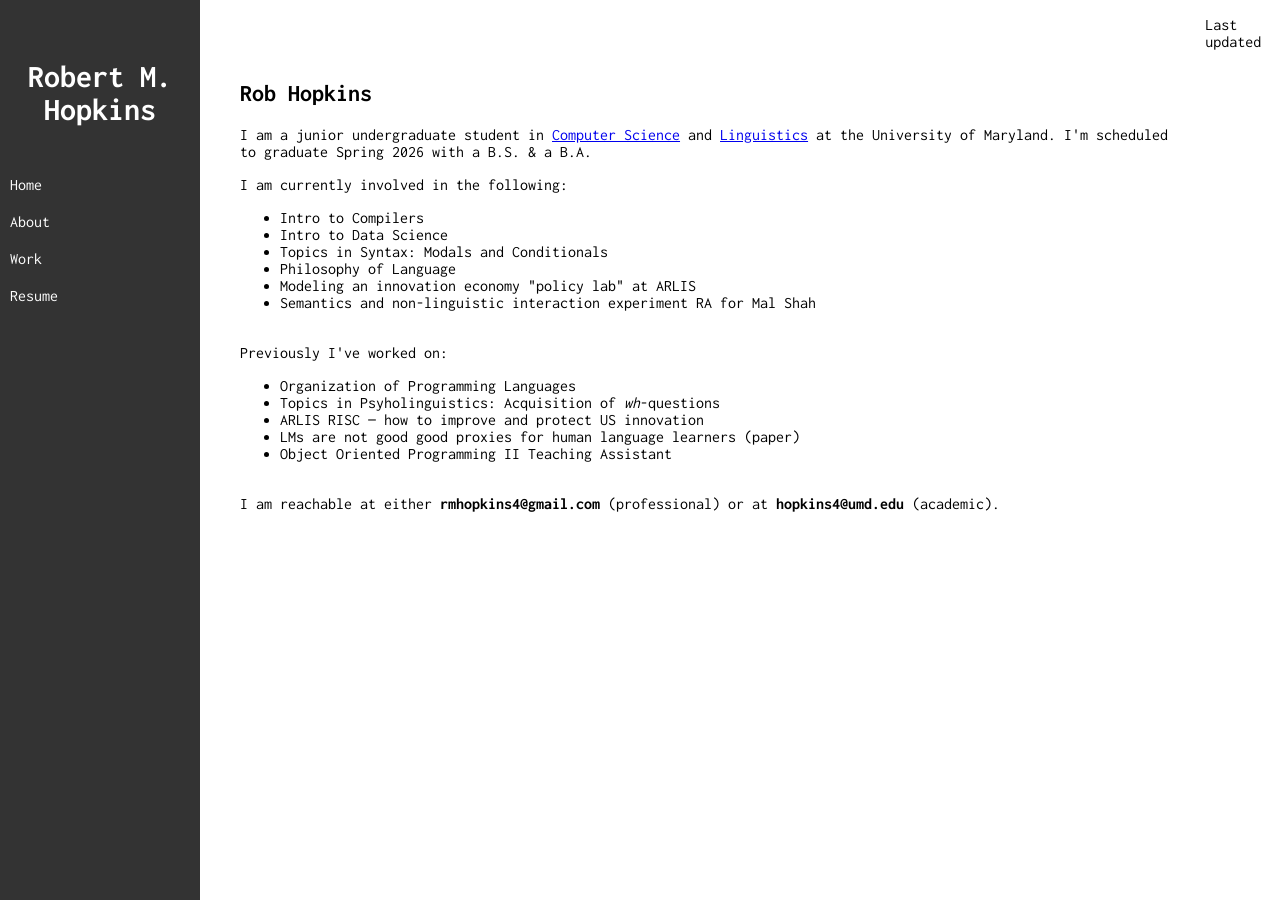
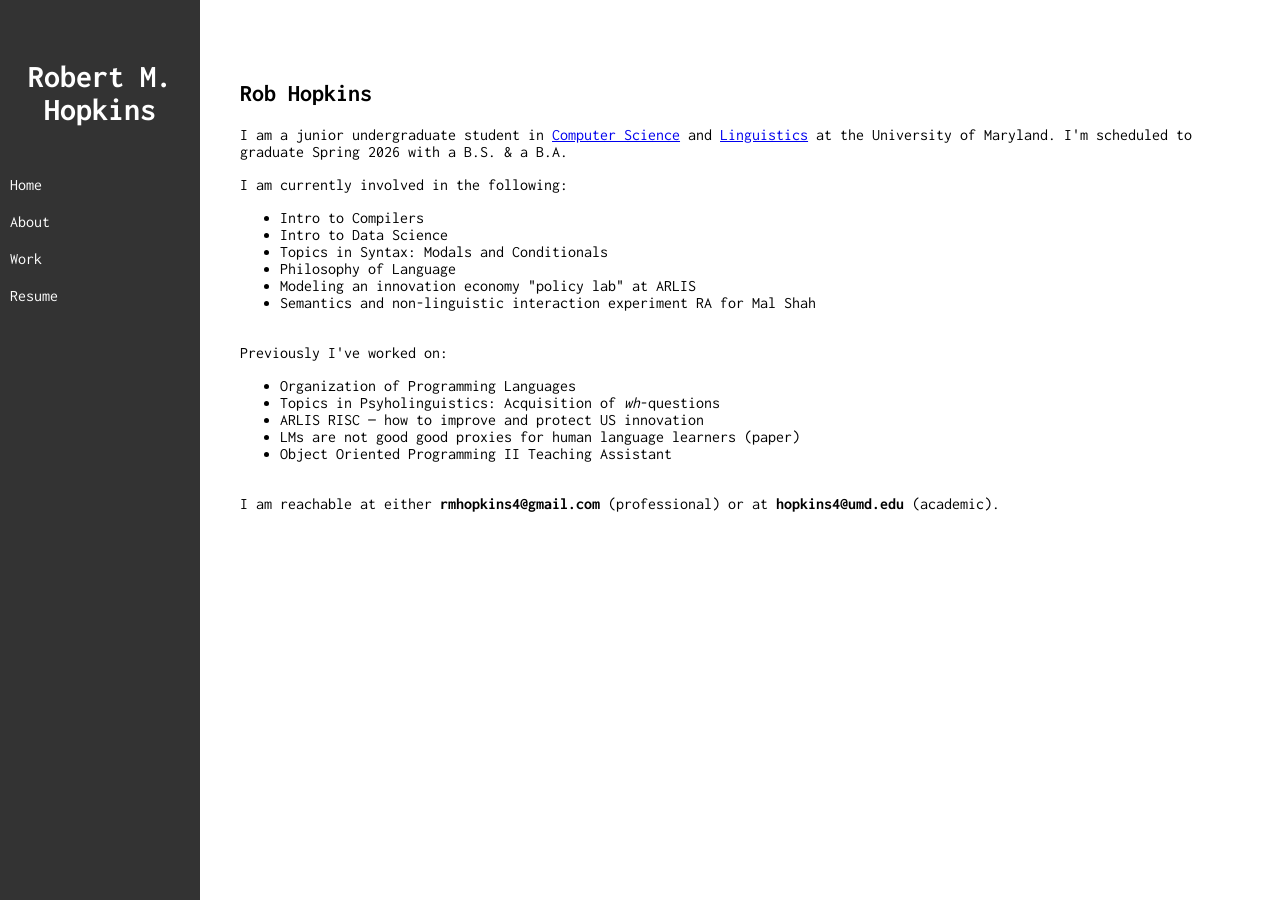
Before and after one commit to rmhopkins4/rmhopkins4.github.io, a Jekyll site: the page built from index.html, in a window 1280 px wide. Built offline with Jekyll 4.4.1, drawn with Linux system fonts in a browser that asks for light colours.

Commit message:
Update default.html

```diff
--- a/_layouts/default.html
+++ b/_layouts/default.html
@@ -16,9 +16,10 @@
   </head>
   <body>
     {% include sidebar.html %}
-    <main>{{ content }}</main>
-
-    <p>Last updated {{page.last_modified | date: "%B %-d, %Y" }}</p>
+    <main>
+      {{ content }}
+      <p>Last updated {{page.last_modified | date: "%B %-d, %Y" }}</p>
+    </main>
 
     <script>
       function toggleSidebar() {
```
